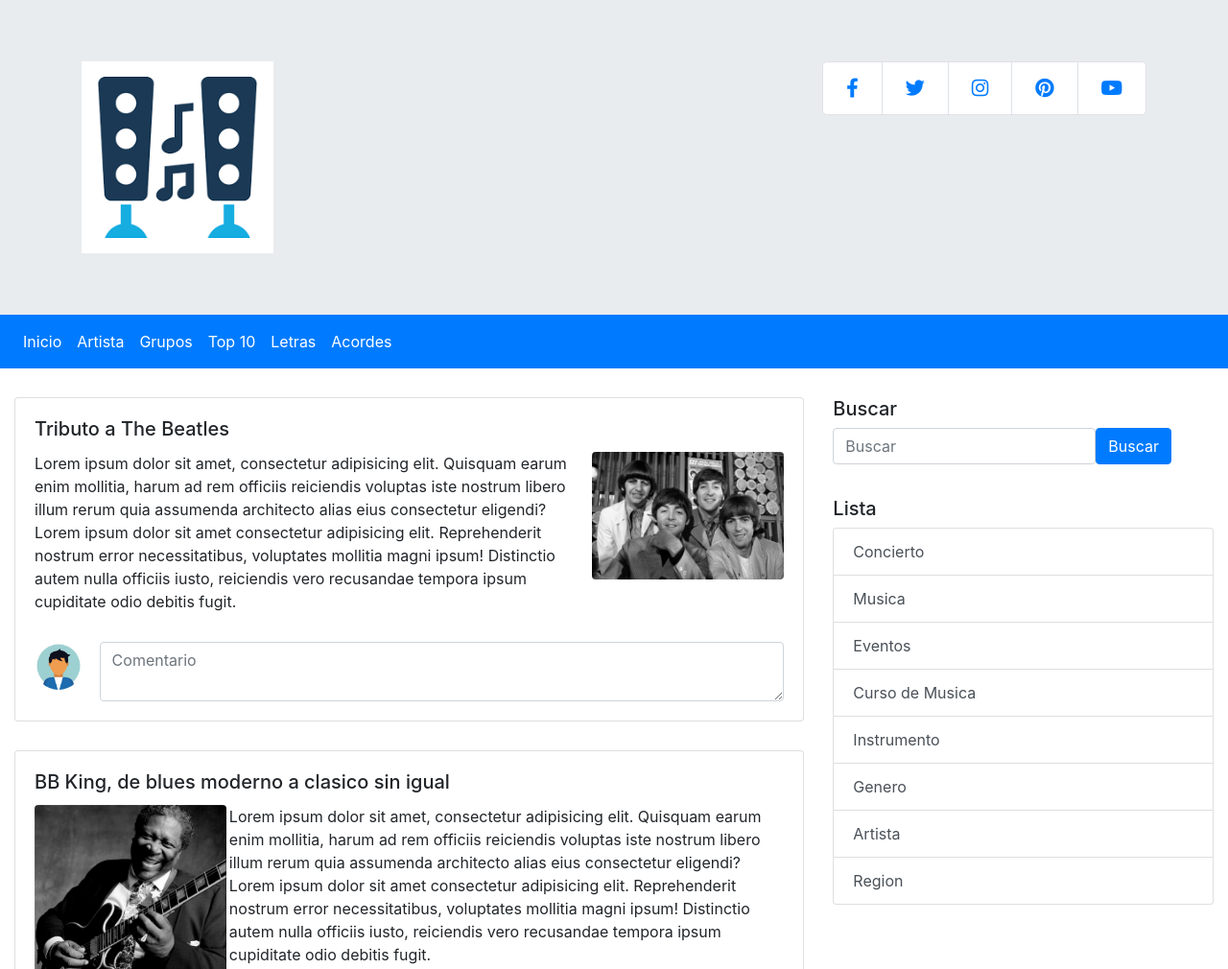
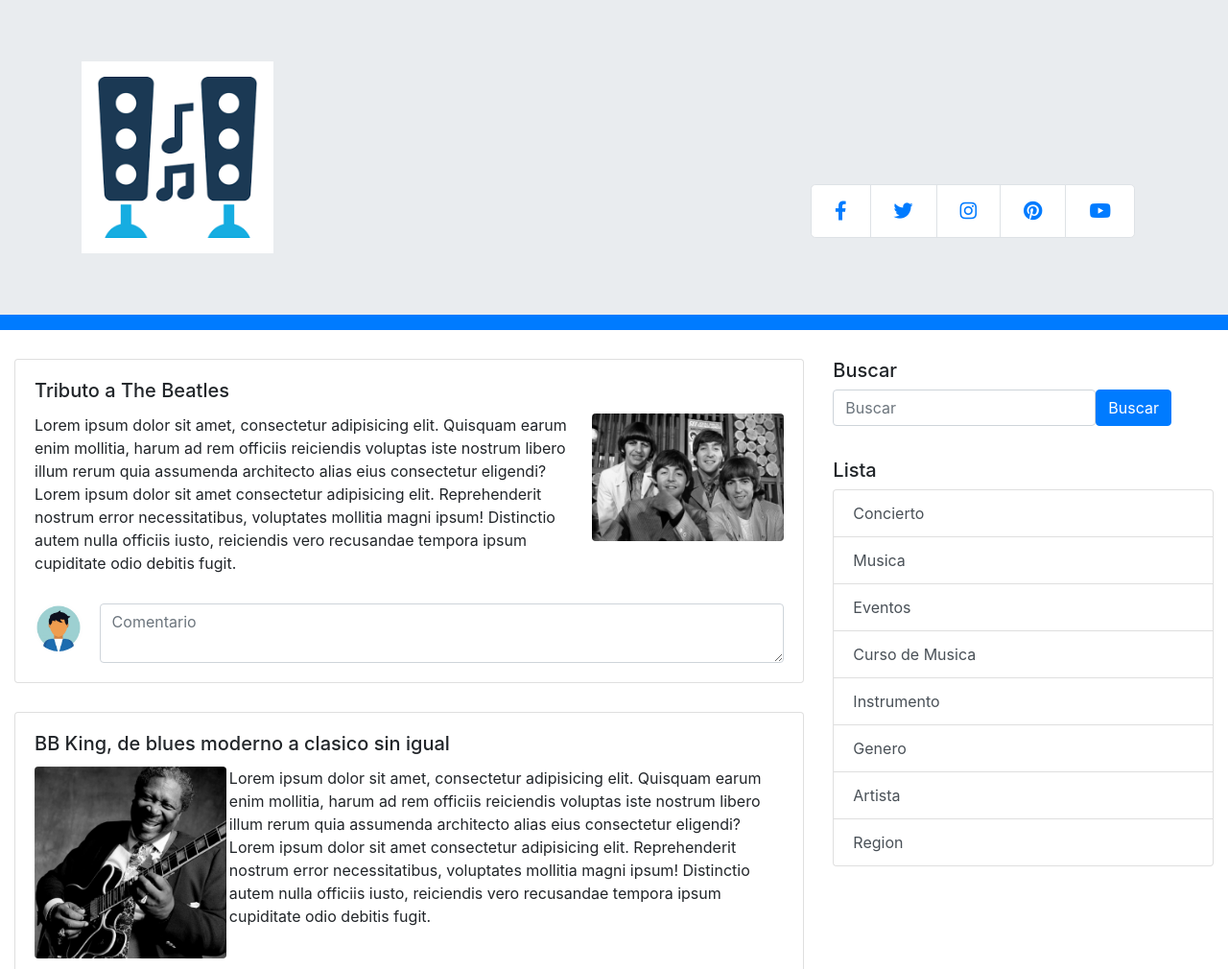
Before and after one commit to MATIASHD/BlogMusica-Bootstraps, a plain HTML site: page index.html in a window 1280 px wide. Shown: the top 1010 px of the page at 96% size. Drawn offline with Linux system fonts and the light colour scheme.

Commit message:
menu de navegacion

```diff
--- a/index.html
+++ b/index.html
@@ -15,14 +15,14 @@
 <body>
     <div class="jumbotron jumbotron-fluid">
         <div class="container">
-            <div class="row justify-content-between">
+            <div class="row justify-content-between align-items-end">
                 <div class="col col-sm-2">
                     <img src="contenido/logo-melodia.png" style="width: 200px;" alt="">
                 </div>
 
                 <div class="col col-sm-4">
                     <nav aria-label="...">
-                        <ul class="pagination pagination-lg justify-content-end">
+                        <ul class="pagination pagination-lg">
                             <li class="page-item" aria-current="page"><span class="page-link"><i
                                         class="fab fa-facebook-f"></i><span class="sr-only">(current)</span></span></li>
                             <li class="page-item" aria-current="page"><span class="page-link"><i
@@ -41,38 +41,14 @@
     </div>
 
     <!--Contenido-->
-    <div class="row align-items-center">
-        <div class="col col-sm-12">
-            <nav class="navbar navbar-expand-lg navbar-dark bg-primary">
-                <button class="navbar-toggler" type="button" data-toggle="collapse" data-target="#navbarNav"
-                    aria-controls="navbarNav" aria-expanded="false" aria-label="Toggle navigation">
-                    <span class="navbar-toggle-icon"></span>
-                </button>
-                <div class="collapse navbar-collapse" id="navbarNav">
-                    <ul class="navbar-nav">
-                        <li class="nav-item active">
-                            <a href="#" class="nav-link">Inicio<span class="sr-only">(current)</span></a>
-                        </li>
-                        <li class="nav-item active">
-                            <a href="#" class="nav-link">Artista<span class="sr-only">(current)</span></a>
-                        </li>
-                        <li class="nav-item active">
-                            <a href="#" class="nav-link">Grupos<span class="sr-only">(current)</span></a>
-                        </li>
-                        <li class="nav-item active">
-                            <a href="#" class="nav-link">Top 10<span class="sr-only">(current)</span></a>
-                        </li>
-                        <li class="nav-item active">
-                            <a href="#" class="nav-link">Letras<span class="sr-only">(current)</span></a>
-                        </li>
-                        <li class="nav-item active">
-                            <a href="#" class="nav-link">Acordes<span class="sr-only">(current)</span></a>
-                        </li>
-                    </ul>
-                </div>
-            </nav>
-        </div>
+    <div class="row">
+       <div class="col col-sm-12">
+           <nav class="navbar navbar-dark bg-primary">
+
+           </nav>
+       </div>
     </div>
+
 
     <div class="container-fluid distancia">
         <div class="row">
```
